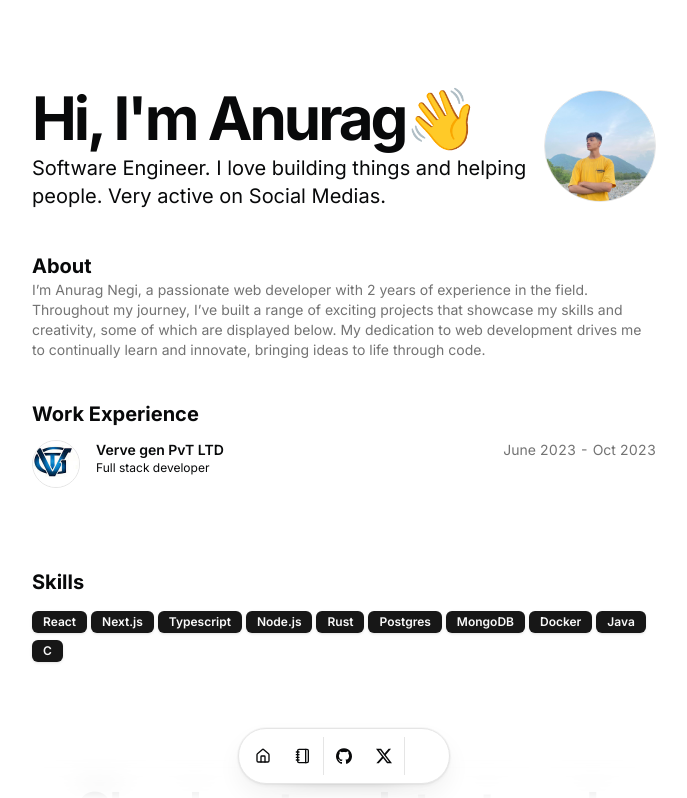
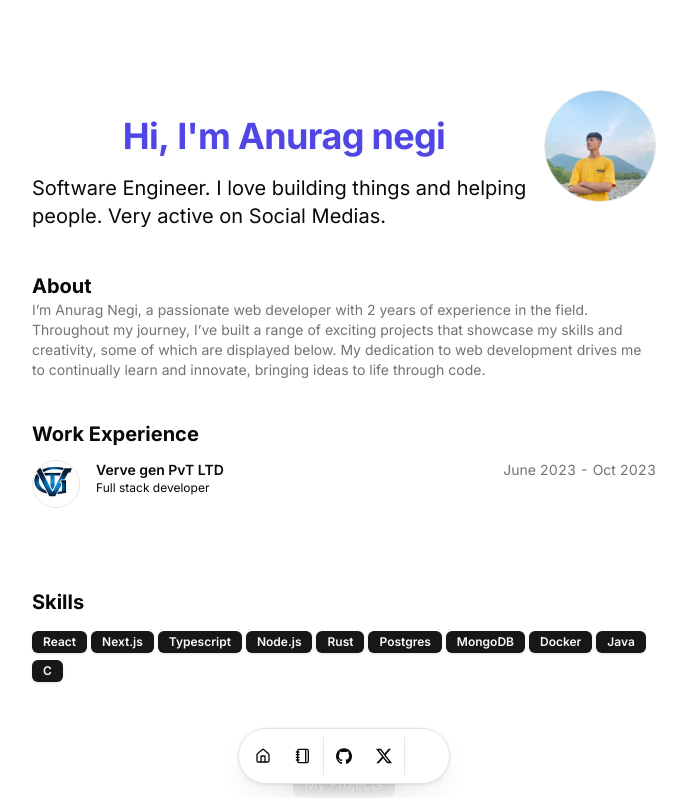
Before and after one commit to anuragnegi000/portfolio, a Next.js app: page / in a window 1280 px wide. Shown: the top 798 px of the page, without its empty margins (296-983 px from the left). Built offline with nearby package versions, Linux system fonts and the light colour scheme.

Commit message:
changes in tezt

```diff
--- a/src/app/page.tsx
+++ b/src/app/page.tsx
@@ -1,6 +1,7 @@
 import { HackathonCard } from "@/components/hackathon-card";
 import BlurFade from "@/components/magicui/blur-fade";
 import BlurFadeText from "@/components/magicui/blur-fade-text";
+import LetterPullup from "@/components/magicui/letter-pullup";
 import { ProjectCard } from "@/components/project-card";
 import { ResumeCard } from "@/components/resume-card";
 import { Avatar, AvatarFallback, AvatarImage } from "@/components/ui/avatar";
@@ -18,12 +19,7 @@ export default function Page() {
         <div className="mx-auto w-full max-w-2xl space-y-8">
           <div className="gap-2 flex justify-between">
             <div className="flex-col flex flex-1 space-y-1.5">
-              <BlurFadeText
-                delay={BLUR_FADE_DELAY}
-                className="text-3xl font-bold tracking-tighter sm:text-5xl xl:text-6xl/none"
-                yOffset={8}
-                text={`Hi, I'm ${DATA.name.split(" ")[0]}👋`}
-              />
+              <LetterPullup className="text-indigo-600" words={`Hi, I'm ${DATA.name}`} />
               <BlurFadeText
                 className="max-w-[600px] md:text-xl"
                 delay={BLUR_FADE_DELAY}
--- /dev/null
+++ b/src/components/magicui/letter-pullup.tsx
@@ -0,0 +1,50 @@
+"use client";
+
+import { motion } from "framer-motion";
+
+import { cn } from "@/lib/utils";
+
+interface LetterPullupProps {
+  className?: string;
+  words: string;
+  delay?: number;
+}
+
+export default function LetterPullup({
+  className,
+  words,
+  delay,
+}: LetterPullupProps) {
+  const letters = words.split("");
+
+  const pullupVariant = {
+    initial: { y: 100, opacity: 0 },
+    animate: (i: any) => ({
+      y: 0,
+      opacity: 1,
+      transition: {
+        delay: i * (delay ? delay : 0.05), // By default, delay each letter's animation by 0.05 seconds
+      },
+    }),
+  };
+
+  return (
+    <div className="flex justify-center">
+      {letters.map((letter, i) => (
+        <motion.h1
+          key={i}
+          variants={pullupVariant}
+          initial="initial"
+          animate="animate"
+          custom={i}
+          className={cn(
+            "font-display text-center text-4xl font-bold tracking-[-0.02em] text-transparent bg-clip-text bg-gradient-to-r from-white via-white to-white drop-shadow-sm md:text-4xl md:leading-[5rem]",
+            className
+          )}
+        >
+          {letter === " " ? <span>&nbsp;</span> : letter}
+        </motion.h1>
+      ))}
+    </div>
+  );
+}
```
Also changed, not shown: src/components/letterpullup.tsx (added).
